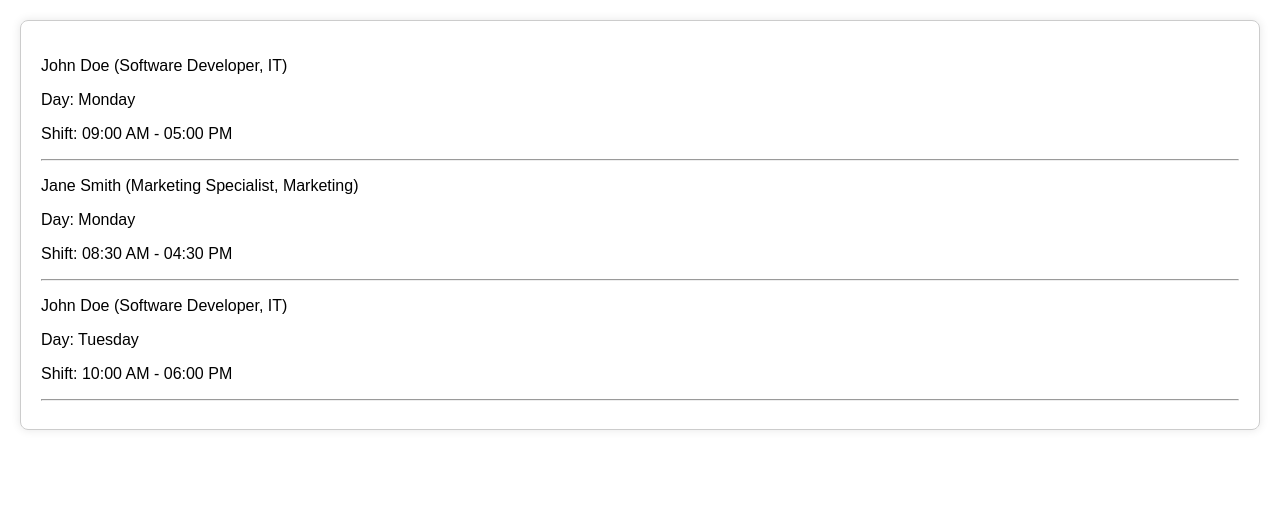
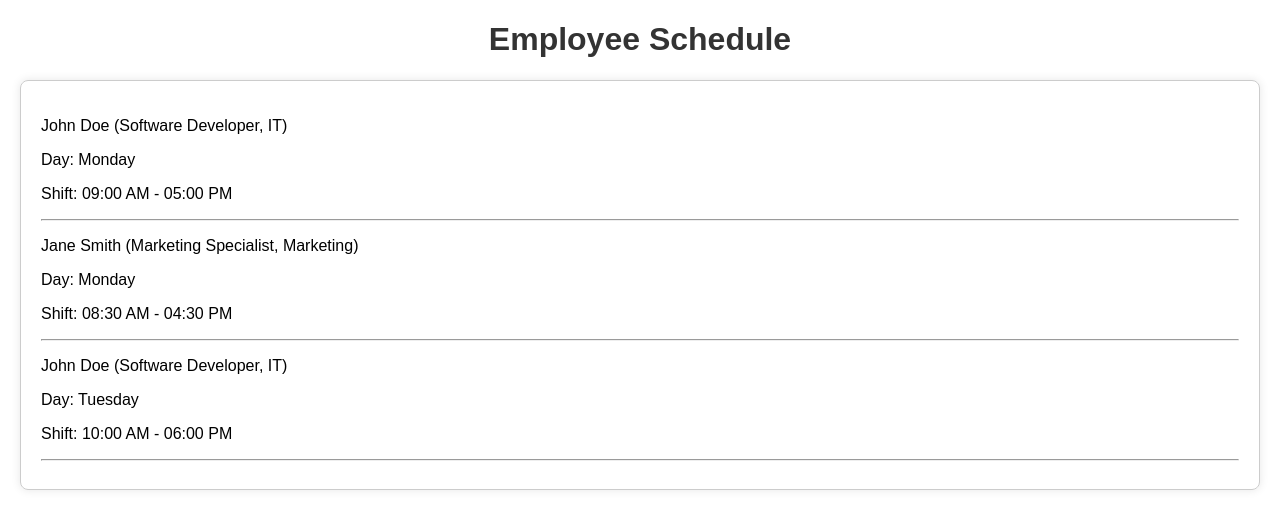
Before and after one commit to jackievas/port, a plain HTML site: page index.html in a window 1280 px wide. Drawn offline with Linux system fonts and the light colour scheme.

Commit message:
Update index.html

```diff
--- a/index.html
+++ b/index.html
@@ -3,10 +3,12 @@
 <head>
   <meta charset="UTF-8">
   <meta name="viewport" content="width=device-width, initial-scale=1.0">
-  <title>Schedule Report</title>
+  <title>Employee Schedule Report</title>
   <link rel="stylesheet" href="style.css">
 </head>
 <body>
+  <h1>Employee Schedule</h1>
+
   <div id="scheduleReport"></div>
 
   <script src="script.js"></script>
```
